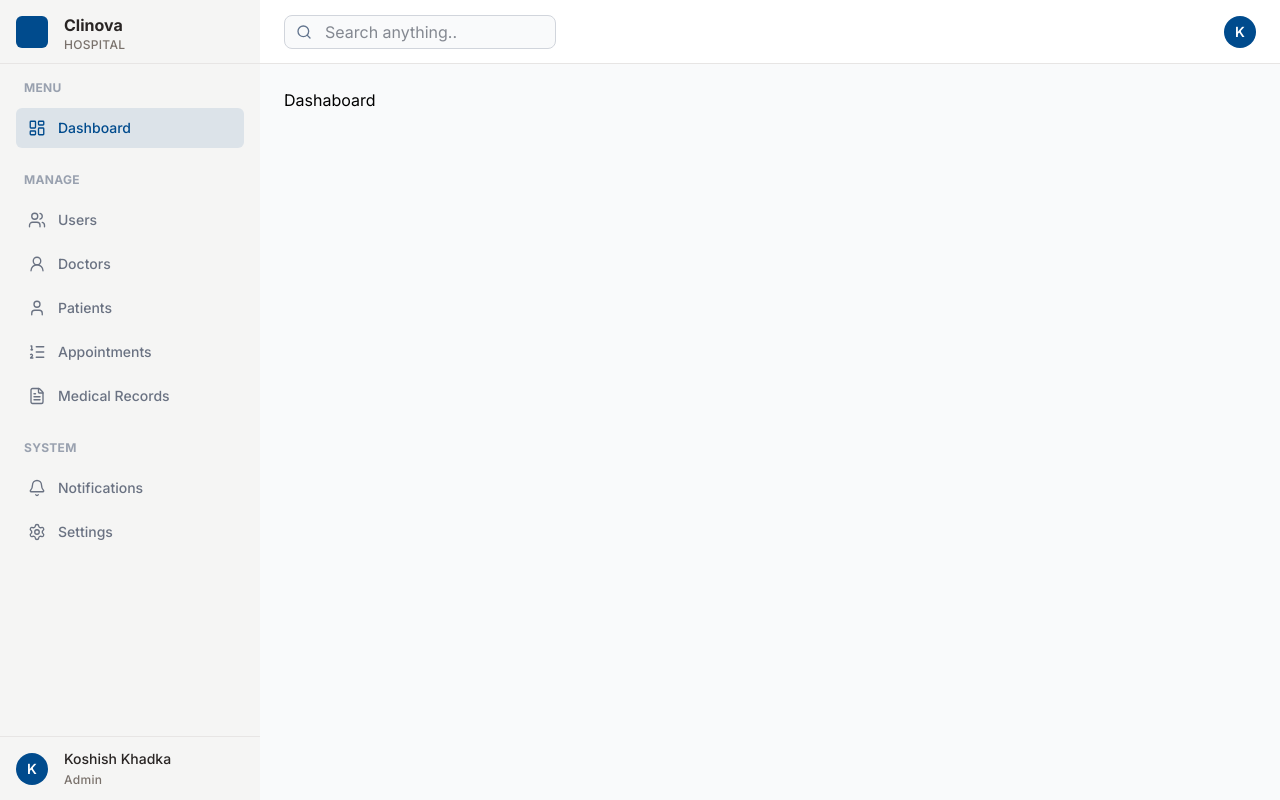
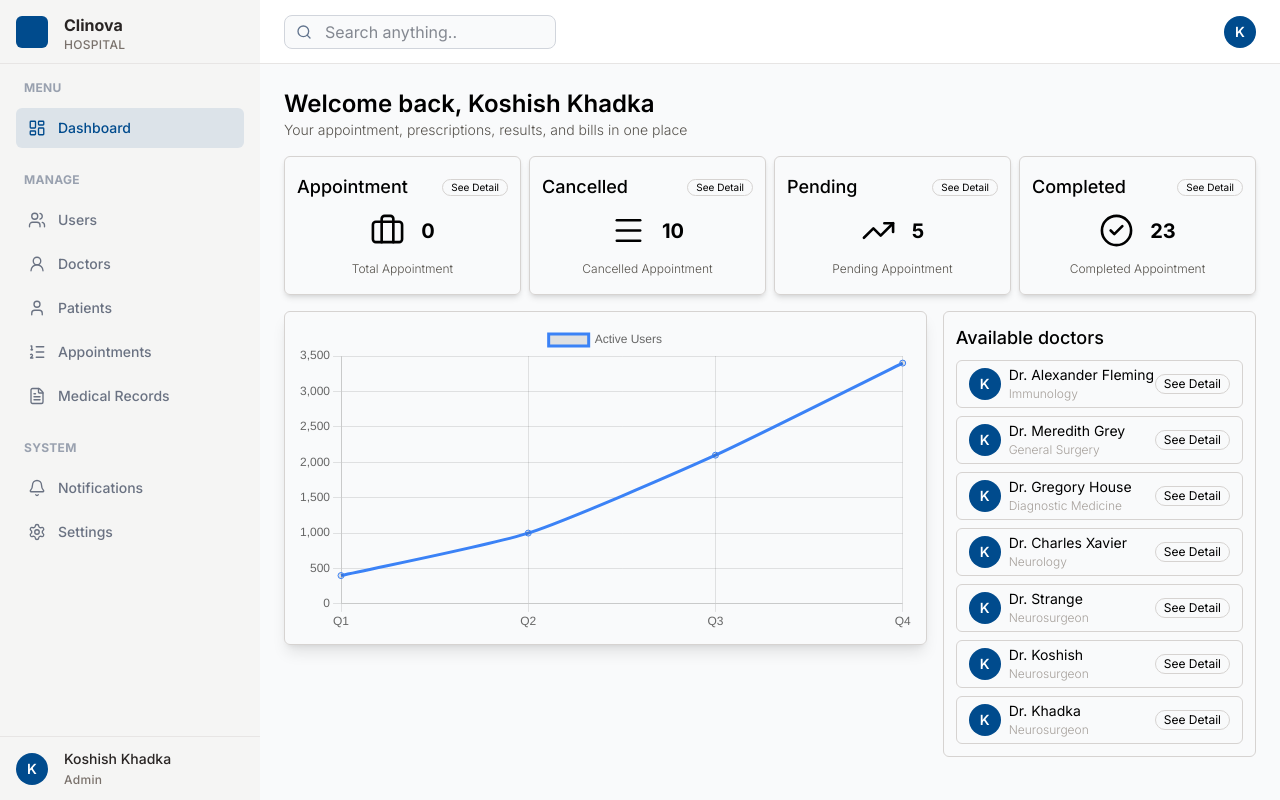
Before and after one commit to Koshish-Khadka/HealthCare-Management, a React app in the folder frontend/: page /dashboard in a window 1280 px wide. Built offline with nearby package versions, Linux system fonts and the light colour scheme; the HTML template or start-up script is replaced by a standard one.

Commit message:
added patient dashboard UI

```diff
--- a/frontend/package.json
+++ b/frontend/package.json
@@ -11,8 +11,10 @@
   },
   "dependencies": {
     "@tailwindcss/vite": "^4.3.3",
+    "chart.js": "^4.5.1",
     "lucide-react": "^1.42.0",
     "react": "^19.2.8",
+    "react-chartjs-2": "^5.3.1",
     "react-dom": "^19.2.8",
     "react-router-dom": "^7.18.3",
     "tailwindcss": "^4.3.3"
--- a/frontend/src/App.jsx
+++ b/frontend/src/App.jsx
@@ -4,10 +4,10 @@ import Signup from "./pages/auth/Signup";
 import { Navigate, Route, Routes } from "react-router-dom";
 import ProtectedRoute from "./pages/ProtectedRoute";
 import DashboardLayout from "./pages/shared/DashboardLayout";
-import Dashboard from "./pages/admin/Dashboard";
 import Appointment from "./pages/shared/Appointment";
 import Patient from "./pages/patient/Patient";
 import Doctor from "./pages/doctor/Doctor";
+import Dashboard from "./pages/shared/Dashboard";
 function App() {
   return (
     <Routes>
--- /dev/null
+++ b/frontend/src/components/common/Card.jsx
@@ -0,0 +1,22 @@
+import React from "react";
+
+const Card = ({ item }) => {
+  const Icon = item.icon;
+  return (
+    <div className="border border-stone-300 shadow-md px-3 py-4 rounded-md">
+      <div className="flex justify-between items-center">
+        <p className="text-lg font-medium">{item.title}</p>
+        <span className="border border-stone-300 shadow-2xl px-2  rounded-3xl text-[10px]">
+          See Detail
+        </span>
+      </div>
+      <div className="flex justify-center gap-4 pt-3 items-center">
+        <Icon size={35} strokeWidth={1.8} />
+        <p className="text-xl font-bold">{item.number}</p>
+      </div>
+      <p className="text-center text-[12px] font-light text-stone-600 pt-3">{item.subTitle}</p>
+    </div>
+  );
+};
+
+export default Card;
--- /dev/null
+++ b/frontend/src/components/layout/AvailableDoctor.jsx
@@ -0,0 +1,66 @@
+import React from "react";
+
+const AvailableDoctor = () => {
+  const doctors = [
+    {
+      id: 1,
+      name: "Dr. Alexander Fleming",
+      department: "Immunology",
+    },
+    {
+      id: 2,
+      name: "Dr. Meredith Grey",
+      department: "General Surgery",
+    },
+    {
+      id: 3,
+      name: "Dr. Gregory House",
+      department: "Diagnostic Medicine",
+    },
+    {
+      id: 4,
+      name: "Dr. Charles Xavier",
+      department: "Neurology",
+    },
+    {
+      id: 5,
+      name: "Dr. Strange",
+      department: "Neurosurgeon",
+    },
+    {
+      id: 6,
+      name: "Dr. Koshish",
+      department: "Neurosurgeon",
+    },
+    {
+      id: 7,
+      name: "Dr. Khadka",
+      department: "Neurosurgeon",
+    },
+  ];
+  return (
+    <div className="border border-stone-300 rounded-md p-3">
+      <h1 className="text-lg font-medium">Available doctors</h1>
+      {doctors.map((data) => (
+        <div className="flex items-center justify-between mt-2 border border-stone-300 px-3 py-1 rounded-md" key={data.id}>
+          <div className="flex items-center gap-2">
+            <div className="flex h-8 w-8 items-center justify-center rounded-full bg-[#004B8D]">
+              <p className="text-white text-sm font-semibold">K</p>
+            </div>
+            <div>
+              <p className="text-sm">{data.name}</p>
+              <p className="text-[12px] font-light text-stone-400">
+                {data.department}
+              </p>
+            </div>
+          </div>
+          <span className="border border-stone-300 shadow-2xl px-2  rounded-3xl text-[12px]">
+            See Detail
+          </span>
+        </div>
+      ))}
+    </div>
+  );
+};
+
+export default AvailableDoctor;
--- /dev/null
+++ b/frontend/src/components/layout/PatientTable.jsx
@@ -0,0 +1,24 @@
+import React from "react";
+import "chart.js/auto";
+import { Line } from "react-chartjs-2";
+
+const PatientTable = () => {
+  const data = {
+    labels: ["Q1", "Q2", "Q3", "Q4"],
+    datasets: [
+      {
+        label: "Active Users",
+        data: [400, 1000, 2100, 3400],
+        borderColor: "#3b82f6",
+        tension: 0.2,
+      },
+    ],
+  };
+  return (
+    <div className="border p-3 rounded-md border-stone-300 shadow-lg">
+      <Line data={data} className="w-full h-full" />
+    </div>
+  );
+};
+
+export default PatientTable;
--- /dev/null
+++ b/frontend/src/pages/admin/AdminDashboard.jsx
@@ -0,0 +1,9 @@
+import React from "react";
+
+const AdminDashboard = () => {
+
+
+  return <div>Admin Dashboard</div>;
+};
+
+export default AdminDashboard;
--- a/frontend/src/pages/admin/Dashboard.jsx
+++ /dev/null
@@ -1,7 +0,0 @@
-import React from "react";
-
-const Dashboard = () => {
-  return <div>Dashaboard</div>;
-};
-
-export default Dashboard;
--- /dev/null
+++ b/frontend/src/pages/doctor/DoctorDashboard.jsx
@@ -0,0 +1,7 @@
+import React from "react";
+
+const DoctorDashboard = () => {
+  return <div>Doctor Dashboard</div>;
+};
+
+export default DoctorDashboard;
--- /dev/null
+++ b/frontend/src/pages/patient/OnBoard.jsx
@@ -0,0 +1,7 @@
+import React from "react";
+
+const OnBoard = () => {
+  return <div>OnBoard</div>;
+};
+
+export default OnBoard;
--- /dev/null
+++ b/frontend/src/pages/patient/PatientDashboard.jsx
@@ -0,0 +1,65 @@
+import { Briefcase, CircleCheck, Menu, TrendingUp } from "lucide-react";
+import React from "react";
+import Card from "../../components/common/Card";
+import PatientTable from "../../components/layout/PatientTable";
+import AvailableDoctor from "../../components/layout/AvailableDoctor";
+
+const PatientDashboard = () => {
+  const cardItems = [
+    {
+      id: 1,
+      title: "Appointment",
+      number: 0,
+      icon: Briefcase,
+      subTitle: "Total Appointment",
+    },
+    {
+      id: 2,
+      title: "Cancelled",
+      number: 10,
+      icon: Menu,
+      subTitle: "Cancelled Appointment",
+    },
+    {
+      id: 3,
+      title: "Pending",
+      number: 5,
+      icon: TrendingUp,
+      subTitle: "Pending Appointment",
+    },
+    {
+      id: 5,
+      title: "Completed",
+      number: 23,
+      icon: CircleCheck,
+      subTitle: "Completed Appointment",
+    },
+  ];
+  return (
+    <div>
+      <h1 className="text-lg md:text-2xl font-semibold">
+        Welcome back, Koshish Khadka
+      </h1>
+      <p className="text-[12px] md:text-sm font-light text-stone-600">
+        Your appointment, prescriptions, results, and bills in one place
+      </p>
+      {/* card sections */}
+      <div className="mt-4 grid gap-2 grid-cols-1 md:grid-cols-2 lg:grid-cols-4">
+        {cardItems.map((item) => (
+          <Card item={item} key={item.id} />
+        ))}
+      </div>
+      {/* table and available doctors */}
+      <div className="grid gap-4 grid-cols-1 mt-4 md:grid-cols-3">
+        <div className="md:col-span-2">
+          <PatientTable />
+        </div>
+        <div className="md:col-span-1">
+          <AvailableDoctor />
+        </div>
+      </div>
+    </div>
+  );
+};
+
+export default PatientDashboard;
--- /dev/null
+++ b/frontend/src/pages/shared/Dashboard.jsx
@@ -0,0 +1,20 @@
+import AdminDashboard from "../admin/AdminDashboard";
+import DoctorDashboard from "../doctor/DoctorDashboard";
+import PatientDashboard from "../patient/PatientDashboard";
+
+const Dashboard = () => {
+  const role = "PATIENT";
+
+  switch (role) {
+    case "ADMIN":
+      return <AdminDashboard />;
+    case "DOCTOR":
+      return <DoctorDashboard />;
+    case "PATIENT":
+      return <PatientDashboard />;
+    default:
+      return <div>Unauthorized</div>;
+  }
+};
+
+export default Dashboard;
```
Also changed, not shown: 1 other file (tests, documents, lock files or other folders).
